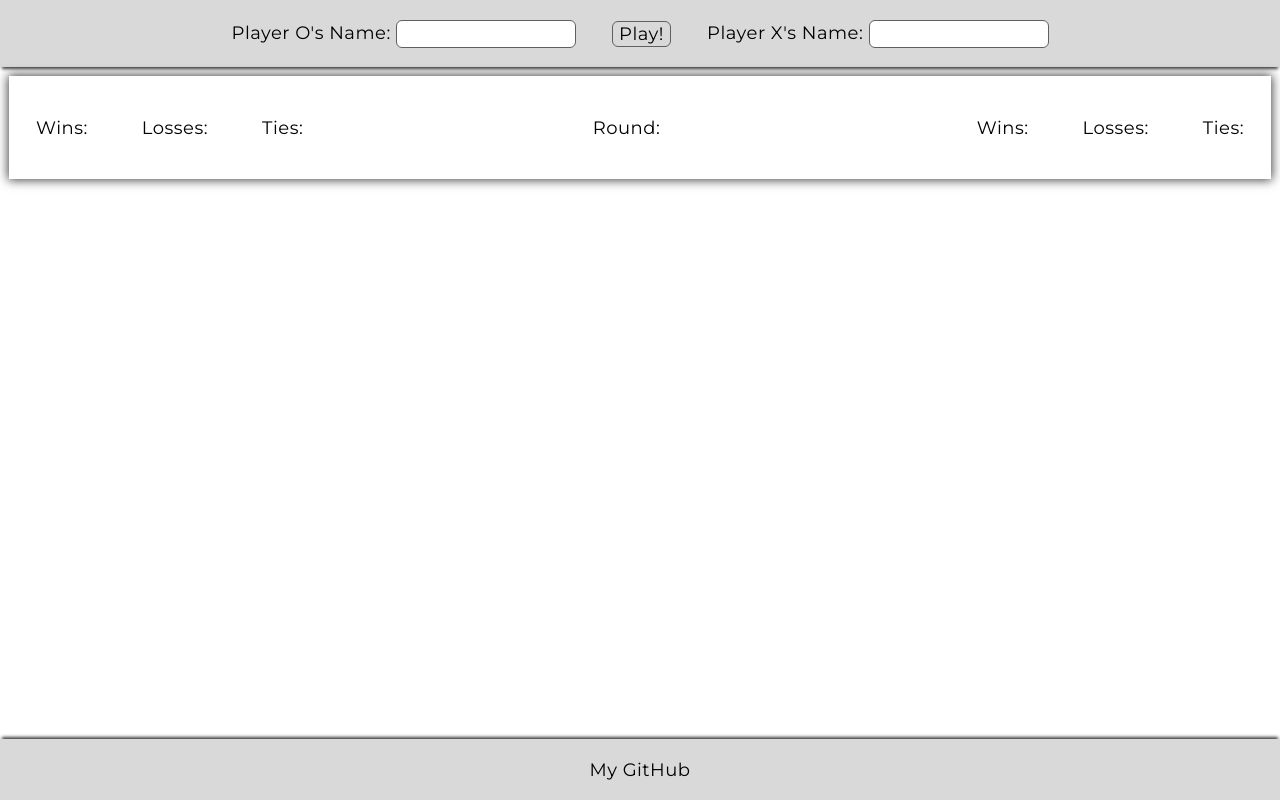
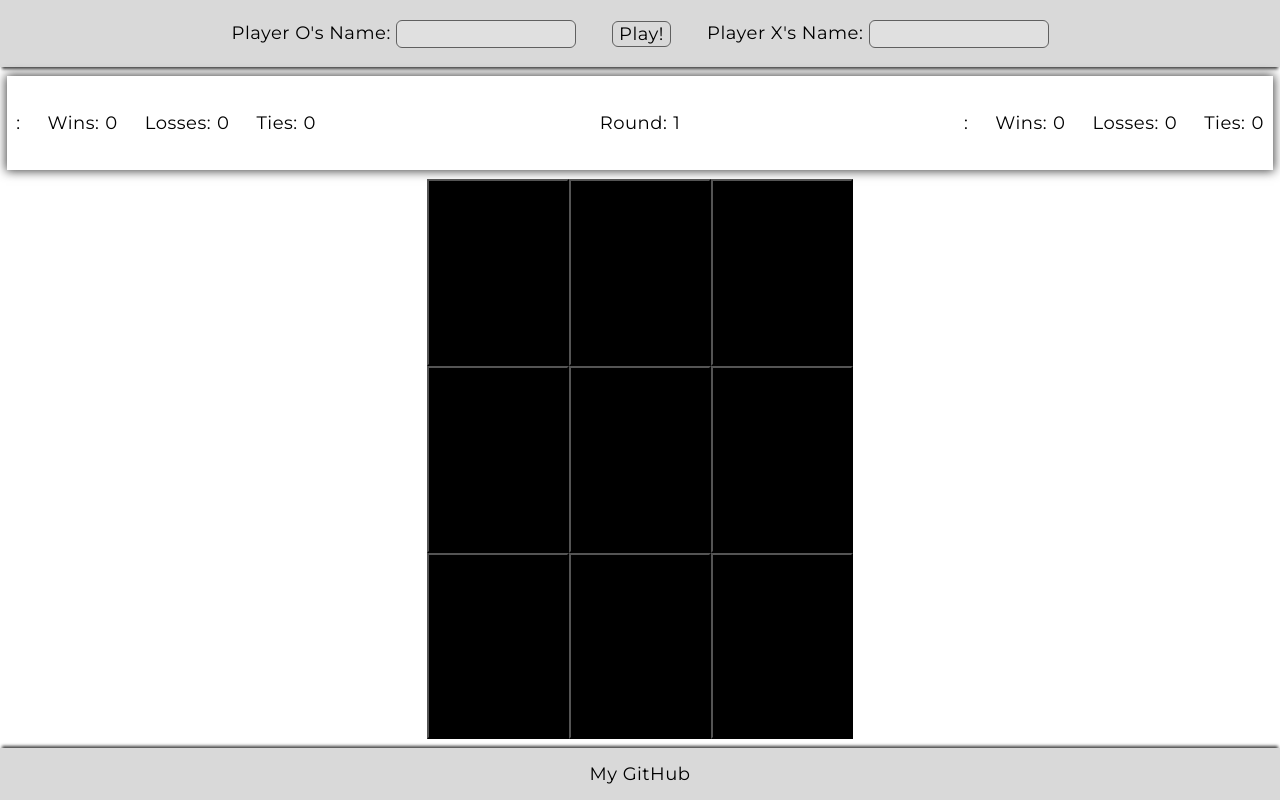
Before and after one commit to Dylan-Gresham/TOP-TicTacToe, a plain HTML site: page index.html in a window 1280 px wide. Both pictures are taken after a click on the button "Play!". Drawn offline with Linux system fonts and the light colour scheme.

Commit message:
Implement `showGame()` properly
Fully implemented `showGame()` such that it displays the game board,
populates the stats bar with player names, wins, losses, ties, and the
current round number.

Next on the list is to make it so that depending on who's turn it is,
the column under their name will change colors to show who's turn it is.

```diff
--- a/index.html
+++ b/index.html
@@ -27,28 +27,43 @@
         <div id="gameStats">
             <span class="playerStatsSpan">
                 <p class="statsText playerName" id="playerO"></p>
+                <span>
                     <p class="statsText winsLabel">Wins:</p>
-                <p id="statsText playerOWins"></p>
+                    <p class="statsText" id="playerOWins"></p>
+                </span>
+                <span>
                     <p class="statsText lossesLabel">Losses:</p>
-                <p id="statsText playerOLosses"></p>
+                    <p class="statsText" id="playerOLosses"></p>
+                </span>
+                <span>
                     <p class="statsText tiesLabel">Ties:</p>
-                <p id="statsText playerOTies"></p>
+                    <p class="statsText" id="playerOTies"></p>
+                </span>
             </span>
             <span class="playerStatsSpan">
+                <span>
                     <p class="statsText">Round:</p>
                     <p class="statsText" id="roundNum"></p>
                 </span>
+            </span>
             <span class="statsText playerStatsSpan">
                 <p class="statsText playerName" id="playerX"></p>
+                <span>
                     <p class="statsText winsLabel">Wins:</p>
-                <p id="statsText playerXWins"></p>
+                    <p class="statsText" id="playerXWins"></p>
+                </span>
+                <span>
                     <p class="statsText lossesLabel">Losses:</p>
-                <p id="statsText playerXLosses"></p>
+                    <p class="statsText" id="playerXLosses"></p>
+                </span>
+                <span>
                     <p class="statsText tiesLabel">Ties:</p>
-                <p id="statsText playerXTies"></p>
+                    <p class="statsText" id="playerXTies"></p>
+                </span>
             </span>
         </div>
         <!--Game board row content will be added via JavaScript-->
+        <div id="boardContainer">
             <div id="boardRowOne">
 
             </div>
@@ -59,6 +74,7 @@
 
             </div>
         </div>
+    </div>
     <div id="footer">
         <a href="https://github.com/Dylan-Gresham/TOP-TicTacToe" target="_blank">My GitHub</a>
     </div>
--- a/script.js
+++ b/script.js
@@ -1,14 +1,21 @@
+const playerOName = document.getElementById('playerOneName');
+const playerXName = document.getElementById('playerTwoName');
+const playButton = document.getElementById('startGameButton');
+
+const playerO = document.getElementById('playerO');
+const playerOWins = document.getElementById('playerOWins');
+const playerOLosses = document.getElementById('playerOLosses');
+const playerOTies = document.getElementById('playerOTies');
+const roundNum = document.getElementById('roundNum');
+const playerX = document.getElementById('playerX');
+const playerXWins = document.getElementById('playerXWins');
+const playerXLosses = document.getElementById('playerXLosses');
+const playerXTies = document.getElementById('playerXTies');
+
 const gbRowOne = document.getElementById('boardRowOne');
 const gbRowTwo = document.getElementById('boardRowTwo');
 const gbRowThree = document.getElementById('boardRowThree');
 const gbRows = [gbRowOne, gbRowTwo, gbRowThree];
-
-const playerOWins = document.getElementById('playerOWins');
-const playerOLosses = document.getElementById('playerOLosses');
-const playerOTies = document.getElementById('playerOTies');
-const playerXWins = document.getElementById('playerXWins');
-const playerXLosses = document.getElementById('playerXLosses');
-const playerXTies = document.getElementById('playerXTies');
 
 const Game = function(PlayerOne, PlayerTwo) {
     this.playerOne = PlayerOne;
@@ -17,9 +24,21 @@ const Game = function(PlayerOne, PlayerTwo) {
     this.gameBoard = Gameboard();
 
     this.showGame = () => {
+        playerO.textContent = this.playerOne.name;
+        playerOWins.textContent = this.playerOne.wins;
+        playerOLosses.textContent = this.playerOne.losses;
+        playerOTies.textContent = this.playerOne.ties;
+
+        roundNum.textContent = this.rounds + 1;
+
+        playerX.textContent = this.playerTwo.name;
+        playerXWins.textContent = this.playerTwo.wins;
+        playerXLosses.textContent = this.playerTwo.losses;
+        playerXTies.textContent = this.playerTwo.ties;
+
         for(let i = 0; i < 3; i++) {
             for(let j = 0; j < 3; j++) {
-                gbRows[i].appendChild(this.gameBoard.board[i, j]);
+                gbRows[i].appendChild(this.gameBoard.board[i][j]);
             }
         }
     };
@@ -34,7 +53,12 @@ const Game = function(PlayerOne, PlayerTwo) {
         }
     }
 
-    this.incrementRounds = () => this.rounds++;
+    this.incrementRounds = () => {
+        this.rounds++;
+        this.board.resetBoard();
+    }
+
+    return {rounds, showGame, endGame, incrementRounds};
 }
 
 const Player = function(xOrO, name) {
@@ -47,14 +71,25 @@ const Player = function(xOrO, name) {
     this.incrementWins = () => this.wins++;
     this.incrementLosses = () => this.losses++;
     this.incrementTies = () => this.ties++;
+
+    return {wins, losses, ties, name, incrementWins, incrementLosses, incrementTies};
 }
 
 const Gameboard = function() {
     this.board = [
-        [/* Three buttons as tiles */],
-        [/* Three buttons as tiles */],
-        [/* Three buttons as tiles */]
+        [],
+        [],
+        []
     ];
+
+    for(let i = 0; i < 3; i++) {
+        for(let j = 0; j < 3; j++) {
+            const button = document.createElement('button');
+            button.classList.add('tile');
+            this.board[i].push(button);
+        }
+    }
+
     this.winner = NaN; // 0 if O wins, 1 if X wins, 2 if tie
     this.gameState = "start";
 
@@ -65,4 +100,19 @@ const Gameboard = function() {
         this.winner = NaN;
         this.gameState = "start";
     };
+
+    return {board, changeState, resetBoard};
 }
+
+playButton.addEventListener('click', (event) => {
+    let oName = `${playerOName.value}:`;
+    playerOName.disabled = true;
+    let xName = `${playerXName.value}:`;
+    playerXName.disabled = true;
+    let playerOTemp = Player('o', oName);
+    let playerXTemp = Player('x', xName);
+    let game = Game(playerOTemp, playerXTemp);
+    game.showGame();
+
+    event.stopPropagation();
+});
--- a/styles.css
+++ b/styles.css
@@ -31,6 +31,7 @@ button, a {
 }
 
 #nameAndTiles {
+    grid-row: 1;
     gap: 2rem;
     -webkit-box-shadow: 0px 4px 3px -2px rgba(0,0,0,0.75);
     -moz-box-shadow: 0px 4px 3px -2px rgba(0,0,0,0.75);
@@ -62,22 +63,27 @@ button, a {
 }
 
 #footer {
+    grid-row: 3;
+    margin-top: 0.5rem;
     -webkit-box-shadow: 0px -4px 3px -2px rgba(0,0,0,0.75);
     -moz-box-shadow: 0px -4px 3px -2px rgba(0,0,0,0.75);
     box-shadow: 0px -4px 3px -2px rgba(0,0,0,0.75);
 }
 
 #gameContainer {
+    grid-row: 2;
     display: grid;
     grid-template-columns: 1fr;
     grid-template-rows: 1fr 5fr;
 }
 
 #gameContainer > #gameStats {
+    grid-row: 1;
     display: flex;
     justify-content: space-between;
     align-items: center;
-    margin: 0.5rem 0.5rem 0 0.5rem;
+    margin: 0.5rem 0.4rem;
+    padding: 0 0.5rem;
 
     -webkit-box-shadow: 0px 0px 10px 1px rgba(0,0,0,0.75);
     -moz-box-shadow: 0px 0px 10px 1px rgba(0,0,0,0.75);
@@ -88,3 +94,29 @@ button, a {
     display: flex;
     gap: 1.5rem;
 }
+
+#gameContainer > #gameStats > .playerStatsSpan span {
+    display: flex;
+    gap: 6px;
+    justify-content: center;
+    align-items: center;
+}
+
+#gameContainer > #boardContainer {
+    grid-row: 2;
+    height: 100%;
+    width: 100%;
+    display: grid;
+    grid-template-columns: 1fr 1fr 1fr;
+    grid-template-rows: 1fr 1fr 1fr;
+}
+
+#gameContainer > #boardContainer > div {
+    grid-column: 2;
+    display: flex;
+}
+
+#gameContainer > #boardContainer > div > .tile {
+    width: calc(100%/3);
+    background-color: black;
+}
```
Lines whose indentation alone changed are shown as unchanged.
